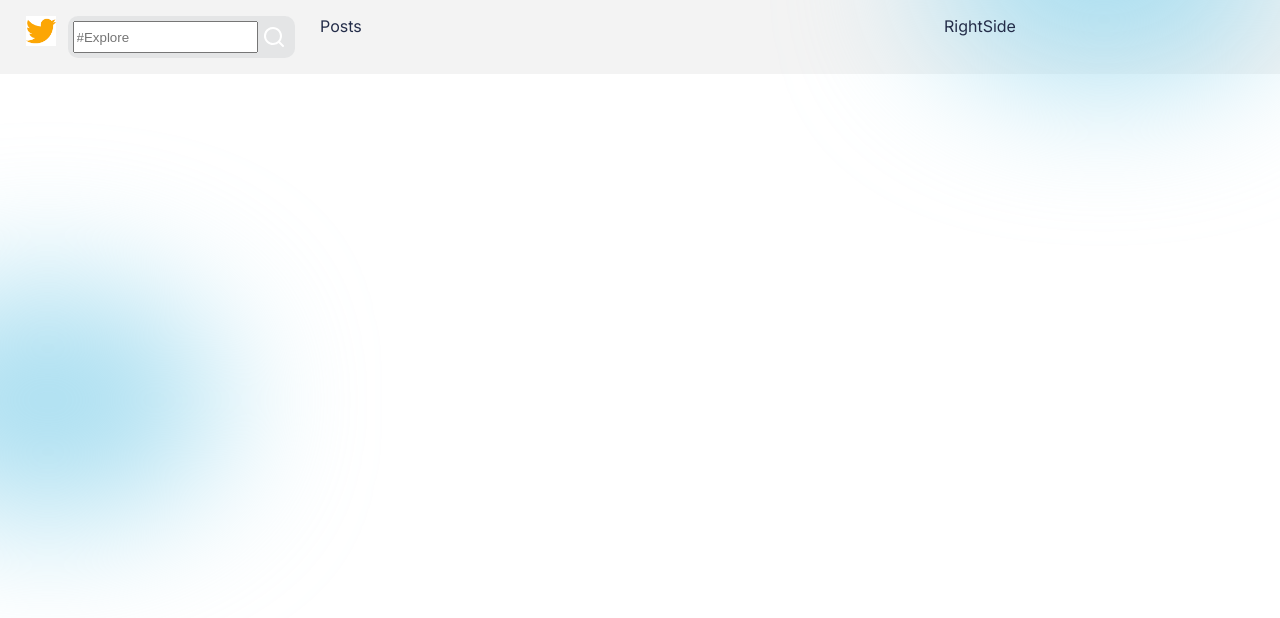
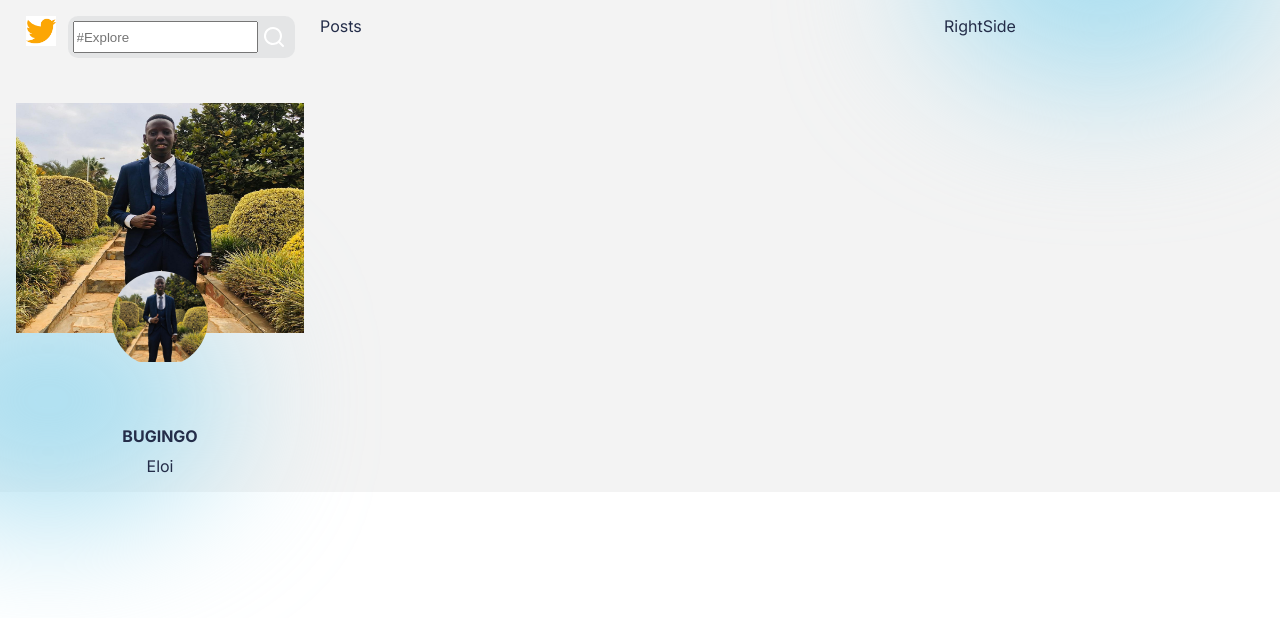
Before and after one commit to Elua-b/EB_media, a React (Vite) app in the folder client/EB_media/: page / in a window 1280 px wide. Shown: the top 618 px of the page. Built offline with nearby package versions, Linux system fonts and the light colour scheme.

Commit message:
adding a profile card

```diff
--- /dev/null
+++ b/client/EB_media/src/components/ProfileCard.css
@@ -0,0 +1,39 @@
+.ProfileCard{
+    border-radius: 1.5rem;
+    display: flex;
+    flex-direction: column;
+    position: relative;
+    gap: 1rem;
+}
+.profileImages{
+    position: relative;
+    display: flex;
+    overflow: hidden;
+    flex-direction: column;
+    align-items: center;
+    justify-content: center;
+
+
+}
+.profileImages>img:nth-of-type(1){
+    width:100%;
+    height: 80%;
+}
+.profileImages>img:nth-of-type(2){
+    width: 6rem;
+    height: 6rem;
+    border-radius: 50%;
+    position: absolute;
+    bottom: -0.3rem;
+    box-shadow: var(--profileShadow);
+}
+.ProfileName{
+    display: flex;
+    flex-direction: column;
+    align-items: center;
+    margin-top: 3rem;
+    gap: 10px;
+}
+.ProfileName>span:nth-of-type(1){
+    font-weight: bold;
+}
--- /dev/null
+++ b/client/EB_media/src/components/ProfileCard.jsx
@@ -0,0 +1,18 @@
+import React from 'react'
+import './ProfileCard.css'
+function ProfileCard() {
+  return (
+    <div className="ProfileCard">
+        <div className="profileImages">
+            <img src="./pic1.jpg" alt="" />
+            <img src="./pic1.jpg" alt="" />
+        </div>
+        <div className="ProfileName">
+            <span>BUGINGO</span>
+            <span>Eloi</span>
+        </div>
+    </div>
+    )
+}
+
+export default ProfileCard
--- a/client/EB_media/src/components/profileSide/ProfileSide.jsx
+++ b/client/EB_media/src/components/profileSide/ProfileSide.jsx
@@ -1,10 +1,12 @@
 import React from 'react'
 import LogoSearch from '../LogoSearch/LogoSearch'
+import ProfileCard from '../ProfileCard'
 import './ProfileSide.css'
 function ProfileSide( ) {
   return (
     <div className="ProfileSide">
         <LogoSearch/>
+        <ProfileCard/>
     </div>
 
   )
```
Also changed, not shown: client/EB_media/public/pic1.jpg (added).
